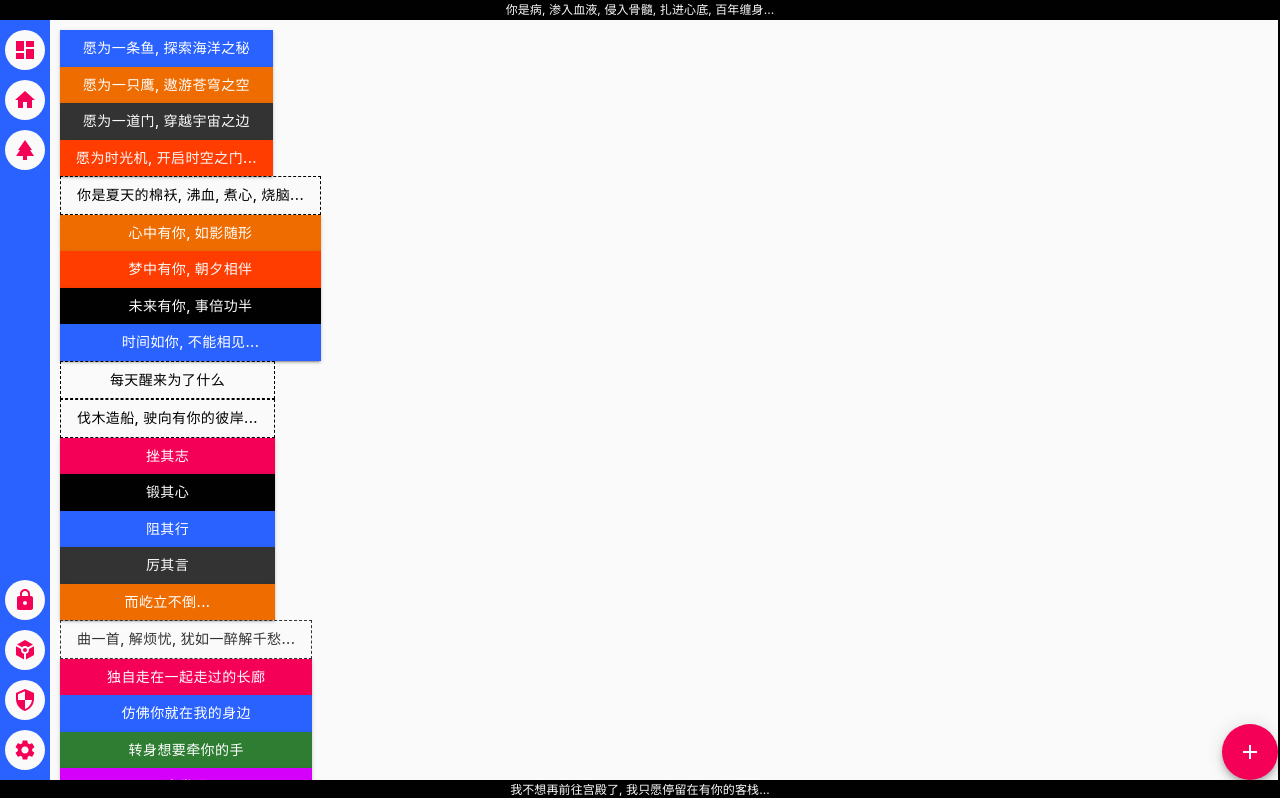
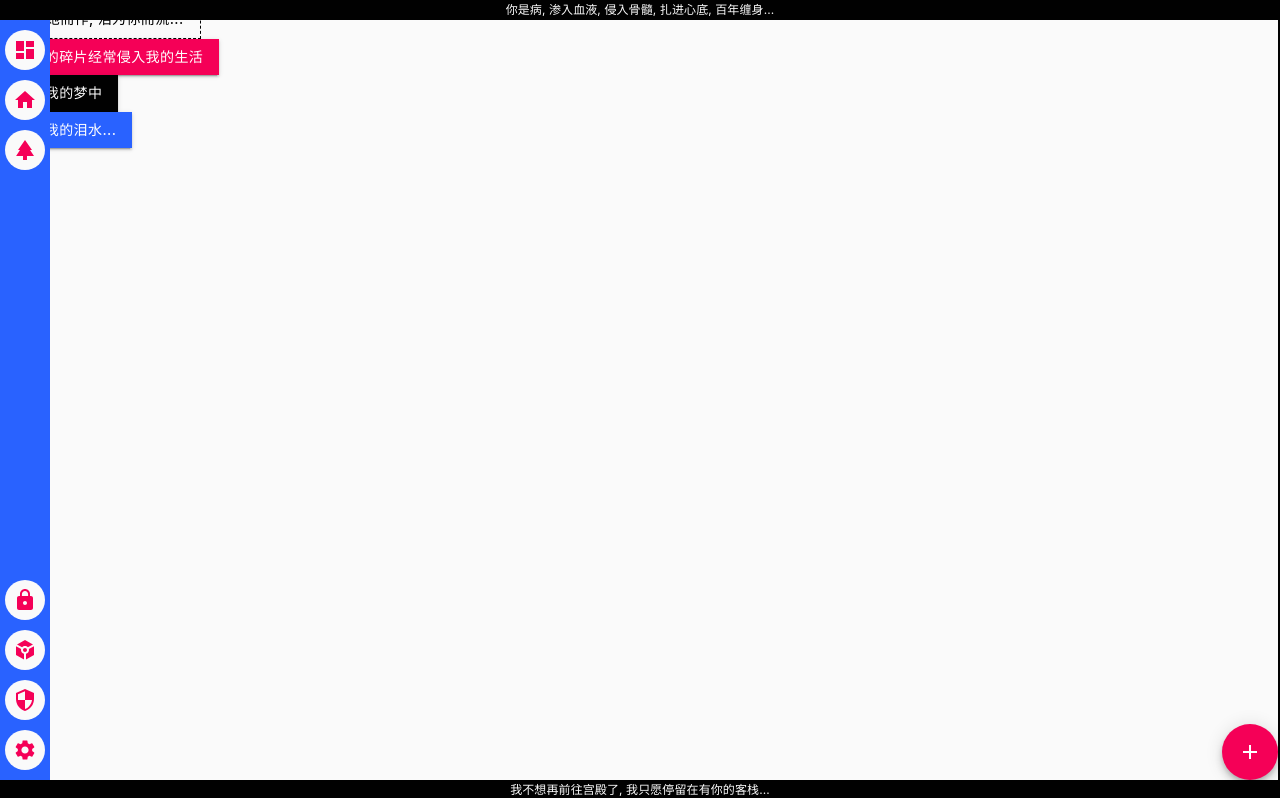
Before and after one commit to w-lianfu/react-miss, a React app: page /dashboard in a window 1280 px wide. Shown: the top 798 px of the page. Built offline with nearby package versions, Linux system fonts and the light colour scheme.

Commit message:
add app-route

```diff
--- a/package.json
+++ b/package.json
@@ -83,6 +83,7 @@
     "react-icons": "^5.3.0",
     "react-player": "^2.16.0",
     "react-refresh": "^0.11.0",
+    "react-router-dom": "^7.0.1",
     "react-toastify": "^10.0.6",
     "resolve": "^1.20.0",
     "resolve-url-loader": "^4.0.0",
--- a/src/component/app-menu/index.tsx
+++ b/src/component/app-menu/index.tsx
@@ -1,4 +1,5 @@
 import React, { useEffect, useState } from 'react';
+import { NavLink, Link } from 'react-router-dom';
 import { Paper, Box, IconButton } from '@mui/material';
 import { styled } from '@mui/material/styles';
 import { blue } from '@mui/material/colors';
@@ -54,12 +55,16 @@ const AppMenu = (props: IProps, state: IState) => {
   return (
     <DPaper>
       <DBox>
+        <Link to="/">
           <DIconButton color="primary">
             <MdDashboard />
           </DIconButton>
+        </Link>
+        <Link to="/home">
           <DIconButton color="primary">
             <MdHome />
           </DIconButton>
+        </Link>
         <DIconButton color="primary">
           <MdPark />
         </DIconButton>
--- a/src/container/app-root.tsx
+++ b/src/container/app-root.tsx
@@ -1,7 +1,8 @@
-import React, { useEffect, useState } from 'react';
+import React, { useEffect, ReactNode } from 'react';
+import { useNavigate } from 'react-router-dom';
 import { observer } from 'mobx-react-lite';
 
-import '@scss/index.scss';
+// import '@scss/index.scss';
 import lock, { toggleLock } from './store/app-lock';
 import AppTheme from './app-theme';
 import AppDial from './app-dial';
@@ -10,15 +11,21 @@ import AppTop from '@comp/app-top/index';
 import AppStatus from '@comp/app-status/index';
 import AppMenu from '@comp/app-menu/index';
 import AppRight from '@comp/app-right/index';
+import Dashboard from '@page/dashboard/index';
 import Home from '@page/home/index';
 
-interface IProps {}
+interface IProps {
+  children: ReactNode,
+}
 interface IState {}
 
 const AppRoot = (props: IProps, state: IState) => {
+  const { children } = props;
+  const navi = useNavigate();
   const { isLock } = lock;
 
   useEffect(() => {
+    console.log('navigate -- ', navi);
     return () => {};
   }, []);
 
@@ -26,7 +33,7 @@ const AppRoot = (props: IProps, state: IState) => {
     <AppTheme>
       <AppTop />
       <AppMenu />
-      <Home />
+      <>{children}</>
       <AppRight />
       <AppStatus />
       {isLock ? <AppLock /> : null}
--- /dev/null
+++ b/src/container/app-route.tsx
@@ -0,0 +1,29 @@
+import React, { useEffect } from 'react';
+import { BrowserRouter, Routes, Route } from 'react-router-dom';
+
+import '@scss/index.scss';
+import AppRoot from './app-root';
+import Dashboard from '@page/dashboard/index';
+import Home from '@page/home/index';
+
+interface IProps {}
+interface IState {}
+
+const AppRoute = (props: IProps, state: IState) => {
+  useEffect(() => {
+    return () => {};
+  }, []);
+
+  return (
+    <BrowserRouter>
+      <Routes>
+        <Route index={true} element={<AppRoot><Dashboard /></AppRoot>} />
+        <Route path="/dashboard" element={<AppRoot><Dashboard /></AppRoot>} />
+        <Route path="/home" element={<AppRoot><Home /></AppRoot>} />
+        <Route path="*" element={<AppRoot><Dashboard /></AppRoot>} />
+      </Routes>
+    </BrowserRouter>
+  );
+};
+
+export default AppRoute;
--- a/src/index.tsx
+++ b/src/index.tsx
@@ -2,7 +2,7 @@ import React, { StrictMode } from 'react';
 import { createRoot } from 'react-dom/client';
 
 import reportWebVitals from './reportWebVitals';
-import AppRoot from './container/app-root';
+import AppRoute from '@con/app-route';
 
 const root = createRoot(
   document.getElementById('root') as HTMLElement,
@@ -10,7 +10,7 @@ const root = createRoot(
 
 root.render(
   <StrictMode>
-    <AppRoot />
+    <AppRoute />
   </StrictMode>,
 );
 
--- a/src/page/dashboard/index.tsx
+++ b/src/page/dashboard/index.tsx
@@ -1,11 +1,17 @@
 import React, { useEffect, useState } from 'react';
-import { Paper } from '@mui/material';
+import { observer } from 'mobx-react-lite';
+import { Paper, Stack, Button } from '@mui/material';
 import { styled } from '@mui/material/styles';
 
 import Color from '@tool/color';
+import AppPage from '@con/app-page';
 
 interface IProps {}
 interface IState {}
+
+const DPaper = styled(Paper)({});
+
+const DStack = styled(Paper)({});
 
 const Dashboard = (props: IProps, state: IState) => {
   useEffect(() => {
@@ -13,10 +19,15 @@ const Dashboard = (props: IProps, state: IState) => {
   }, []);
 
   return (
-    <section>
-      <h1>~~~ Dashboard ~~~</h1>
-    </section>
+    <DPaper>
+      <DStack>
+        <Button variant="dashed" color="black">诗为她而作, 泪为你而流...</Button>
+        <Button variant="contained" color="primary">记忆的碎片经常侵入我的生活</Button>
+        <Button variant="contained" color="black">闯入我的梦中</Button>
+        <Button variant="contained" color="secondary">带走我的泪水...</Button>
+      </DStack>
+    </DPaper>
   );
 };
 
-export default Dashboard;
+export default observer(Dashboard);
--- a/src/page/home/index.tsx
+++ b/src/page/home/index.tsx
@@ -6,6 +6,7 @@ import { purple } from '@mui/material/colors';
 
 import Color from '@tool/color';
 import Size from '@tool/size';
+import AppPage from '@con/app-page';
 
 interface IProps {}
 interface IState {}
--- a/src/scss/main.scss
+++ b/src/scss/main.scss
@@ -2,12 +2,14 @@
 @import './mixin.scss';
 
 html {
-  min-height: 100vh;
+  width: 100%;
+  height: 100vh;
   text-size-adjust: 100%;
   -webkit-tap-highlight-color: transparent;
   -webkit-font-smoothing: antialiased;
   -moz-osx-font-smoothing: grayscale;
-  overflow-y: auto;
+  display: grid;
+  grid-template-columns: 1fr;
 }
 
 body {
@@ -15,10 +17,9 @@ body {
   @include white-bg(1);
   position: relative;
   width: 100%;
-  min-height: 100vh;
+  height: 100%;
   display: grid;
   grid-template-columns: 1fr;
-  // overflow: hidden;
   margin: 0;
   padding: 0;
   font-size: 1.4rem;
@@ -35,6 +36,10 @@ body {
   // overflow: hidden;
 }
 
+#loading, #lock, #cover, #portal {
+  position: fixed;
+}
+
 ::selection {
   @include white(1);
   @include secondary-bg(1);
```
Also changed, not shown: src/container/app-page.tsx (+8 -5 lines), 1 other file (tests, documents, lock files or other folders). Lines whose indentation alone changed are shown as unchanged.
